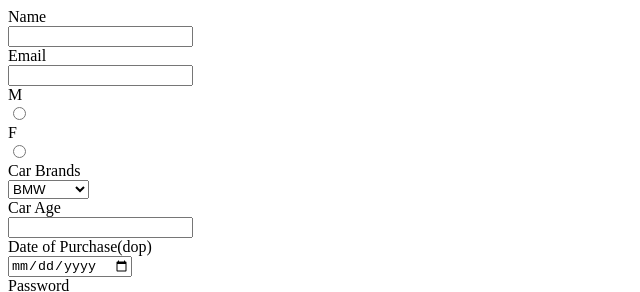
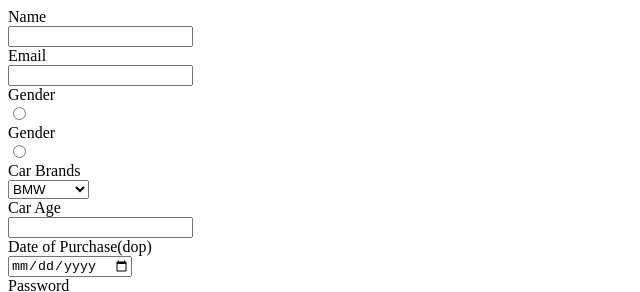
Before and after one commit to acciojob/car-insurance-form-tusharV321, a website: page main.html in a window 1280 px wide. Shown: the top 292 px of the page, 0-640 px from the left. Drawn offline with Linux system fonts and the light colour scheme.

Commit message:
created a submission

```diff
--- a/main.html
+++ b/main.html
@@ -12,9 +12,9 @@
 		<input type="text" id="name" required><br>
 		<label for="email">Email</label><br>
 		<input type="email" id="email"><br>
-		<label for="gender-m">M</label><br>
+		<label for="gender-m">Gender</label><br>
 		<input type="radio" id="gender-m" required><br>
-		<label for="gender-f">F</label><br>
+		<label for="gender-f">Gender</label><br>
 		<input type="radio" id="gender-f" required><br>
 
 		<label for="cars">Car Brands</label><br>
```
